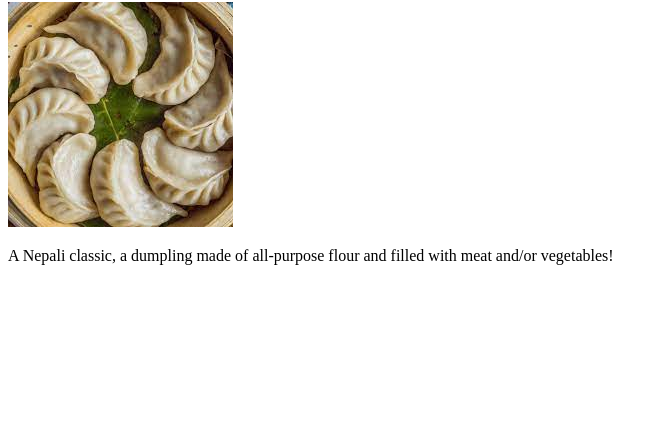
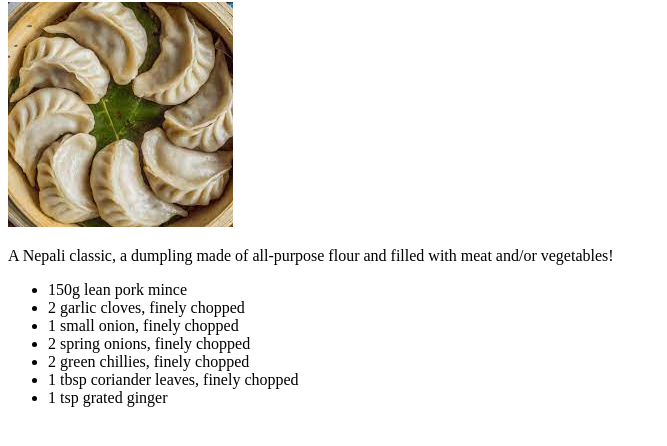
Before and after one commit to ryangfernandez/odin-recipes, a plain HTML site: page recipes/momo.html in a window 1280 px wide. Shown: the part 78-524 px from the top of the page, without its empty margins (0-667 px from the left). Drawn offline with Linux system fonts and the light colour scheme.

Commit message:
Add ingredient list

```diff
--- a/recipes/momo.html
+++ b/recipes/momo.html
@@ -9,5 +9,15 @@
     <h1>Momo</h1>
     <img src="../images/momo.jpeg" alt="A photo of momo">
     <p>A Nepali classic, a dumpling made of all-purpose flour and filled with meat and/or vegetables!</p>
+    <ul>
+        <li>150g lean pork mince</li>
+        <li>2 garlic cloves, finely chopped</li>
+        <li>1 small onion, finely chopped</li>
+        <li>2 spring onions, finely chopped</li>
+        <li>2 green chillies, finely chopped</li>
+        <li>1 tbsp coriander leaves, finely chopped</li>
+        <li>1 tsp grated ginger</li>
+    </ul>
+
 </body>
 </html>
```
